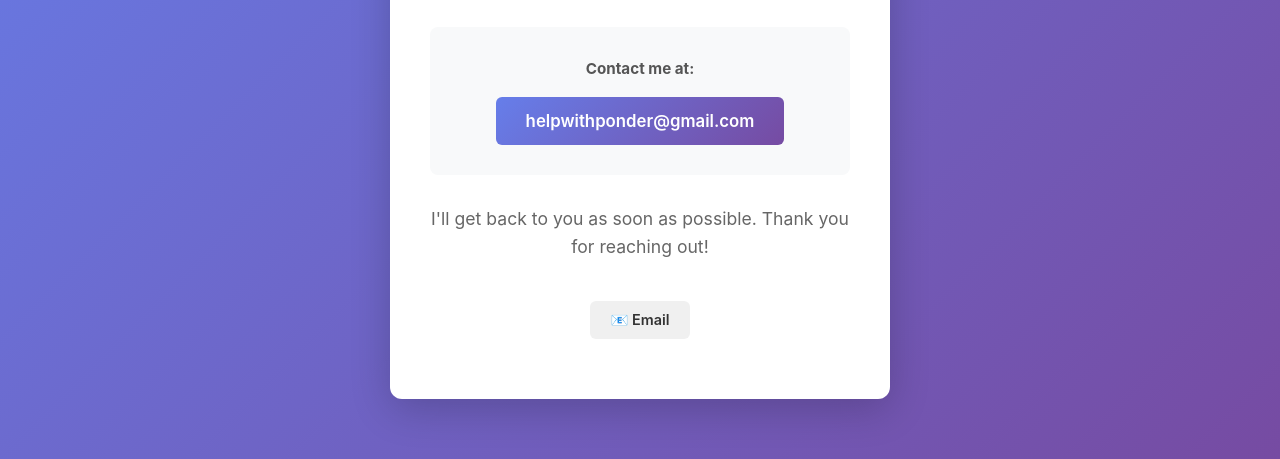
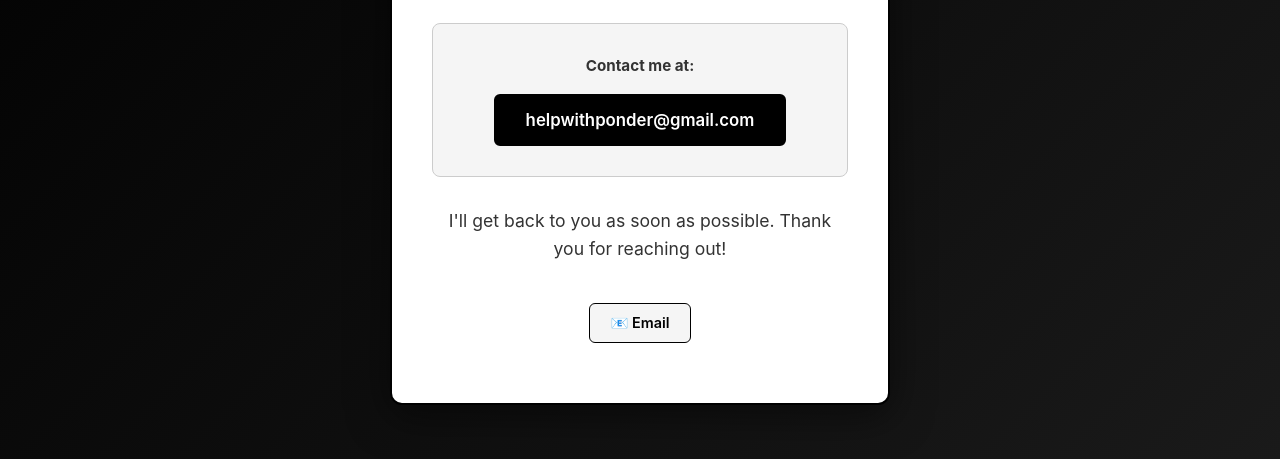
Before and after one commit to jesseturner21/supportwebsite, a plain HTML site: page index.html in a window 1280 px wide. Shown: the part 341-800 px from the top of the page. Drawn offline with Linux system fonts and the light colour scheme.

Commit message:
Update theme to black and white

```diff
--- a/index.html
+++ b/index.html
@@ -15,7 +15,7 @@
             font-family: -apple-system, BlinkMacSystemFont, 'Segoe UI', 'Roboto', 'Oxygen',
                 'Ubuntu', 'Cantarell', 'Fira Sans', 'Droid Sans', 'Helvetica Neue',
                 sans-serif;
-            background: linear-gradient(135deg, #667eea 0%, #764ba2 100%);
+            background: linear-gradient(135deg, #000000 0%, #1a1a1a 100%);
             min-height: 100vh;
             display: flex;
             align-items: center;
@@ -24,16 +24,17 @@
         }
 
         .container {
-            background: white;
+            background: #ffffff;
             border-radius: 12px;
-            box-shadow: 0 10px 40px rgba(0, 0, 0, 0.2);
+            box-shadow: 0 10px 40px rgba(0, 0, 0, 0.5);
             padding: 60px 40px;
             max-width: 500px;
             text-align: center;
+            border: 2px solid #000000;
         }
 
         h1 {
-            color: #333;
+            color: #000000;
             font-size: 2.5em;
             margin-bottom: 20px;
             font-weight: 700;
@@ -45,28 +46,29 @@
         }
 
         p {
-            color: #666;
+            color: #333333;
             font-size: 1.1em;
             margin-bottom: 30px;
             line-height: 1.6;
         }
 
         .email-section {
-            background: #f8f9fa;
+            background: #f5f5f5;
             padding: 30px;
             border-radius: 8px;
             margin: 30px 0;
+            border: 1px solid #cccccc;
         }
 
         .email-section p {
             margin-bottom: 15px;
-            color: #555;
+            color: #333333;
             font-size: 0.95em;
         }
 
         a {
             display: inline-block;
-            background: linear-gradient(135deg, #667eea 0%, #764ba2 100%);
+            background: #000000;
             color: white;
             text-decoration: none;
             padding: 14px 30px;
@@ -74,11 +76,14 @@
             font-weight: 600;
             transition: transform 0.2s, box-shadow 0.2s;
             font-size: 1.05em;
+            border: 2px solid #000000;
         }
 
         a:hover {
             transform: translateY(-2px);
-            box-shadow: 0 5px 20px rgba(102, 126, 234, 0.4);
+            background: #ffffff;
+            color: #000000;
+            box-shadow: 0 5px 20px rgba(0, 0, 0, 0.3);
         }
 
         .social-links {
@@ -92,12 +97,13 @@
         .social-links a {
             padding: 10px 20px;
             font-size: 0.9em;
-            background: #f0f0f0;
-            color: #333;
+            background: #f5f5f5;
+            color: #000000;
+            border: 1px solid #000000;
         }
 
         .social-links a:hover {
-            background: #667eea;
+            background: #000000;
             color: white;
         }
 
```
